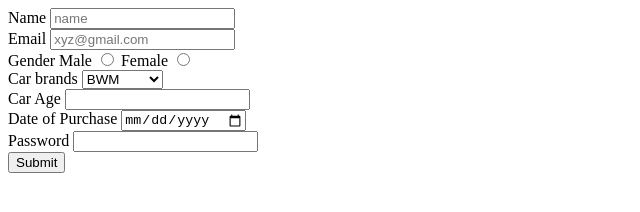
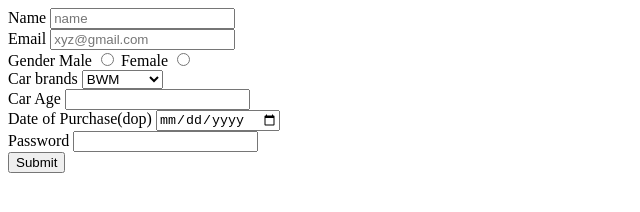
Before and after one commit to acciojob/car-insurance-form-Prateek0712, a website: page main.html in a window 1280 px wide. Shown: the full height of the page, 0-640 px from the left. Drawn offline with Linux system fonts and the light colour scheme.

Commit message:
created a submission

```diff
--- a/main.html
+++ b/main.html
@@ -38,7 +38,7 @@
 	<input id="carage" type="number" name="carAge" required>
 	<br>
 
-	<label for="dop">Date of Purchase</label>
+	<label for="dop">Date of Purchase(dop)</label>
 	<input type="date" id="dop" name="dop" required>
 	<br>
 
```
